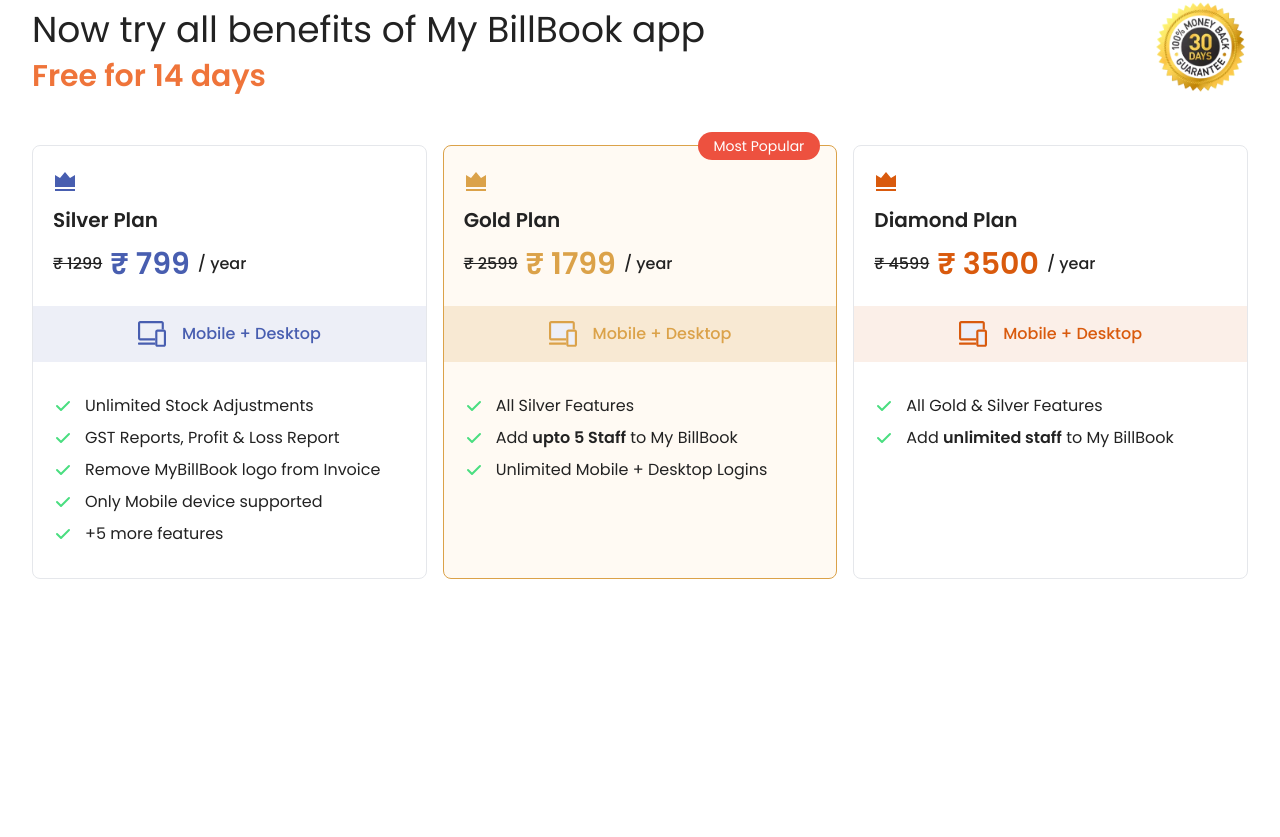
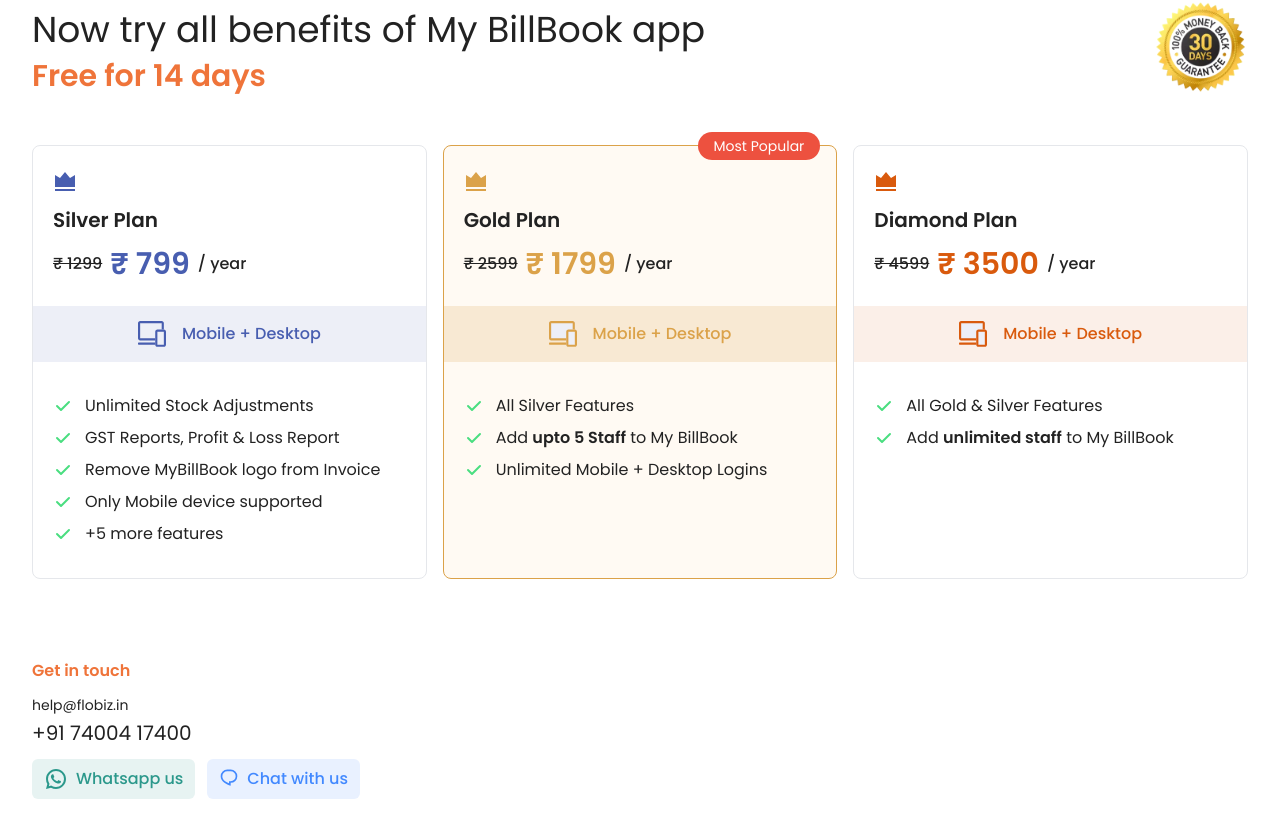
Before and after one commit to themashcodee/mybillbook, a Next.js app: page / in a window 1280 px wide. Shown: the part 858-1695 px from the top of the page. Before the commit the page ends 1469 px from the top, so only its background shows below. Built offline with nearby package versions, Linux system fonts and the light colour scheme.

Commit message:
feat: add footer

```diff
--- /dev/null
+++ b/components/core/footer/footer.tsx
@@ -0,0 +1,57 @@
+import React from "react"
+import { Container } from "components/core/container"
+
+export const Footer = () => {
+	return (
+		<footer className="w-full flex justify-center">
+			<Container className="flex justify-between gap-4 py-12">
+				<div className="flex flex-col gap-3">
+					<h4 className="text-primary font-semibold">Get in touch</h4>
+
+					<div className="flex flex-col gap-1">
+						<span className="text-sm">help@flobiz.in</span>
+						<span className="text-xl">+91 74004 17400</span>
+					</div>
+
+					<div className="flex gap-3">
+						<button className="bg-[#E7F3F2] flex gap-2 px-3 py-2 rounded-md text-[#2B988B] font-medium">
+							<svg
+								xmlns="http://www.w3.org/2000/svg"
+								viewBox="0 0 24 24"
+								className="w-6 h-6"
+								width="24"
+								height="24"
+							>
+								<path fill="none" d="M0 0h24v24H0z" />
+								<path
+									fill="currentColor"
+									d="M7.253 18.494l.724.423A7.953 7.953 0 0 0 12 20a8 8 0 1 0-8-8c0 1.436.377 2.813 1.084 4.024l.422.724-.653 2.401 2.4-.655zM2.004 22l1.352-4.968A9.954 9.954 0 0 1 2 12C2 6.477 6.477 2 12 2s10 4.477 10 10-4.477 10-10 10a9.954 9.954 0 0 1-5.03-1.355L2.004 22zM8.391 7.308c.134-.01.269-.01.403-.004.054.004.108.01.162.016.159.018.334.115.393.249.298.676.588 1.357.868 2.04.062.152.025.347-.093.537a4.38 4.38 0 0 1-.263.372c-.113.145-.356.411-.356.411s-.099.118-.061.265c.014.056.06.137.102.205l.059.095c.256.427.6.86 1.02 1.268.12.116.237.235.363.346.468.413.998.75 1.57 1l.005.002c.085.037.128.057.252.11.062.026.126.049.191.066a.35.35 0 0 0 .367-.13c.724-.877.79-.934.796-.934v.002a.482.482 0 0 1 .378-.127c.06.004.121.015.177.04.531.243 1.4.622 1.4.622l.582.261c.098.047.187.158.19.265.004.067.01.175-.013.373-.032.259-.11.57-.188.733a1.155 1.155 0 0 1-.21.302 2.378 2.378 0 0 1-.33.288 3.71 3.71 0 0 1-.125.09 5.024 5.024 0 0 1-.383.22 1.99 1.99 0 0 1-.833.23c-.185.01-.37.024-.556.014-.008 0-.568-.087-.568-.087a9.448 9.448 0 0 1-3.84-2.046c-.226-.199-.435-.413-.649-.626-.89-.885-1.562-1.84-1.97-2.742A3.47 3.47 0 0 1 6.9 9.62a2.729 2.729 0 0 1 .564-1.68c.073-.094.142-.192.261-.305.127-.12.207-.184.294-.228a.961.961 0 0 1 .371-.1z"
+								/>
+							</svg>
+
+							<span>Whatsapp us</span>
+						</button>
+
+						<button className="bg-[#E9F1FF] flex gap-2 px-3 py-2 rounded-md text-[#4289FF] font-medium">
+							<svg
+								xmlns="http://www.w3.org/2000/svg"
+								viewBox="0 0 24 24"
+								className="w-5 h-5"
+								width="24"
+								height="24"
+							>
+								<path fill="none" d="M0 0h24v24H0z" />
+								<path
+									fill="currentColor"
+									d="M10 3h4a8 8 0 1 1 0 16v3.5c-5-2-12-5-12-11.5a8 8 0 0 1 8-8zm2 14h2a6 6 0 1 0 0-12h-4a6 6 0 0 0-6 6c0 3.61 2.462 5.966 8 8.48V17z"
+								/>
+							</svg>
+
+							<span>Chat with us</span>
+						</button>
+					</div>
+				</div>
+			</Container>
+		</footer>
+	)
+}
--- /dev/null
+++ b/components/core/footer/index.ts
@@ -0,0 +1 @@
+export * from "./footer"
--- a/components/core/index.ts
+++ b/components/core/index.ts
@@ -3,3 +3,4 @@
 export * from "./logo"
 export * from "./head"
 export * from "./input"
+export * from "./footer"
--- a/pages/index.tsx
+++ b/pages/index.tsx
@@ -1,6 +1,6 @@
 import React from "react"
 import type { NextPage } from "next"
-import { Header, Head } from "components/core"
+import { Header, Head, Footer } from "components/core"
 import { Hero, Stats, Plans } from "components/pages/home"
 
 const Home: NextPage = () => {
@@ -13,6 +13,7 @@
 				<Hero />
 				<Stats />
 				<Plans />
+				<Footer />
 			</main>
 		</>
 	)
```
